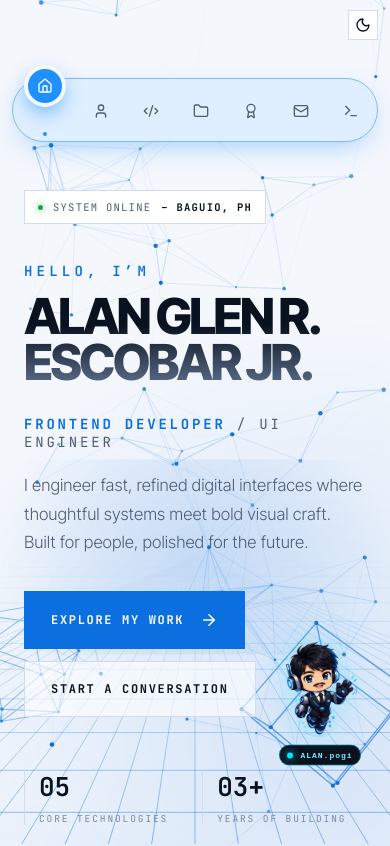
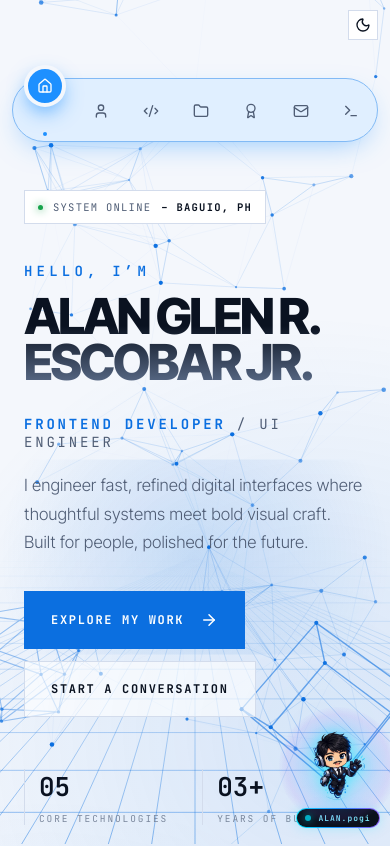
Before and after one commit to AlanGlen07/agre-portfolio, a React (Vite) app in the folder agre-portfolio/: page / in a window 390 px wide. Shown: the top 846 px of the page. Built offline with nearby package versions, Linux system fonts and the light colour scheme.

Commit message:
added some anomations

```diff
--- a/agre-portfolio/src/components/FloatingAvatar.jsx
+++ b/agre-portfolio/src/components/FloatingAvatar.jsx
@@ -1,119 +1,160 @@
-
 import { useEffect, useRef, useState } from "react";
 import robot from "../assets/images/robot.png";
 import "../style/FloatingAvatar.css";
 
-export default function FloatingAvatar() {
-  const [position, setPosition] = useState(() => {
-    const width = window.innerWidth <= 600 ? 100 : 150;
-    const height = width * 1.5;
-    return {
-      x: Math.max(0, window.innerWidth - width - 20),
-      y: Math.max(0, window.innerHeight - height - 50),
-    };
-  });
-  const [dragging, setDragging] = useState(false);
+/*
+  Cursor-following robot.
+  - Desktop (mouse + motion allowed): spring physics driven by requestAnimationFrame.
+  - Touch / small screens / reduced-motion: no JS loop, the robot rests bottom-right.
+  The robot never captures pointer events, so links and buttons underneath stay clickable.
+*/
 
-  const draggingRef = useRef(false);
-  const dragData = useRef({
-    pointerX: 0,
-    pointerY: 0,
-    startX: 0,
-    startY: 0,
-  });
+const FOLLOW_QUERY =
+  "(hover: hover) and (pointer: fine) and (min-width: 761px) and (prefers-reduced-motion: no-preference)";
+
+const OFFSET = 28;     // gap between the cursor and the robot
+const MARGIN = 8;      // keep the robot inside the viewport
+const HOME_GAP = 24;   // resting spot (bottom-right) when the cursor leaves the page
+const STIFFNESS = 140; // higher = snappier
+const DAMPING = 13;    // below 2*sqrt(STIFFNESS) (~23.7) => a little spring overshoot
+
+const clamp = (v, min, max) => Math.min(max, Math.max(min, v));
+
+function useFollowMode() {
+  const [follow, setFollow] = useState(() => window.matchMedia(FOLLOW_QUERY).matches);
 
   useEffect(() => {
-    function handleResize() {
-      const width = window.innerWidth <= 600 ? 100 : 150;
-      const height = width * 1.5;
+    const mq = window.matchMedia(FOLLOW_QUERY);
+    const update = () => setFollow(mq.matches);
+    mq.addEventListener("change", update);
+    return () => mq.removeEventListener("change", update);
+  }, []);
 
-      setPosition((previous) => ({
-        x: Math.max(
-          0,
-          Math.min(previous.x, window.innerWidth - width)
-        ),
-        y: Math.max(
-          0,
-          Math.min(previous.y, window.innerHeight - height)
-        ),
-      }));
-    }
+  return follow;
+}
 
-    window.addEventListener("resize", handleResize);
+export default function FloatingAvatar() {
+  const follow = useFollowMode();
+  const rootRef = useRef(null);
+  const tiltRef = useRef(null);
+
+  useEffect(() => {
+    if (!follow) return;
+    const root = rootRef.current;
+    const tilt = tiltRef.current;
+
+    let w = root.offsetWidth;
+    let h = root.offsetHeight;
+    const home = () => ({ x: window.innerWidth - w - HOME_GAP, y: window.innerHeight - h - HOME_GAP });
+
+    const pos = home();
+    const vel = { x: 0, y: 0 };
+    const target = { ...pos };
+    let lean = 0;
+    let last = 0;
+    let raf = 0;
+
+    const apply = (squash = 0) => {
+      root.style.transform = `translate3d(${pos.x}px, ${pos.y}px, 0)`;
+      tilt.style.transform = `rotate(${lean}deg) scale(${1 + squash})`;
+    };
+
+    const step = (now) => {
+      const dt = Math.min((now - last) / 1000, 1 / 30); // clamp so tab switches don't explode
+      last = now;
+
+      // damped spring toward the target, per axis
+      vel.x += (STIFFNESS * (target.x - pos.x) - DAMPING * vel.x) * dt;
+      vel.y += (STIFFNESS * (target.y - pos.y) - DAMPING * vel.y) * dt;
+      pos.x += vel.x * dt;
+      pos.y += vel.y * dt;
+
+      // lean into the direction of travel, ease back when slowing down
+      const wantLean = clamp(vel.x * 0.03, -16, 16);
+      lean += (wantLean - lean) * Math.min(1, dt * 10);
+      const speed = Math.hypot(vel.x, vel.y);
+      apply(Math.min(speed / 3000, 0.1));
+
+      const settled =
+        Math.abs(target.x - pos.x) < 0.3 &&
+        Math.abs(target.y - pos.y) < 0.3 &&
+        speed < 2 &&
+        Math.abs(lean) < 0.1;
+
+      if (settled) {
+        pos.x = target.x;
+        pos.y = target.y;
+        vel.x = vel.y = lean = 0;
+        apply();
+        raf = 0; // loop sleeps until the next mouse move
+      } else {
+        raf = requestAnimationFrame(step);
+      }
+    };
+
+    const wake = () => {
+      if (raf || document.hidden) return;
+      last = performance.now();
+      raf = requestAnimationFrame(step);
+    };
+
+    const moveTarget = (x, y) => {
+      target.x = clamp(x, MARGIN, window.innerWidth - w - MARGIN);
+      target.y = clamp(y, MARGIN, window.innerHeight - h - MARGIN);
+      wake();
+    };
+
+    const onMove = (e) => moveTarget(e.clientX + OFFSET, e.clientY + OFFSET);
+    const onLeave = () => {
+      const p = home();
+      moveTarget(p.x, p.y);
+    };
+    const onResize = () => {
+      w = root.offsetWidth;
+      h = root.offsetHeight;
+      moveTarget(target.x, target.y);
+    };
+    const onVisibility = () => {
+      if (document.hidden) {
+        cancelAnimationFrame(raf);
+        raf = 0;
+      } else wake();
+    };
+
+    apply();
+    root.dataset.ready = "1";
+
+    window.addEventListener("mousemove", onMove, { passive: true });
+    window.addEventListener("resize", onResize);
+    document.documentElement.addEventListener("mouseleave", onLeave);
+    document.addEventListener("visibilitychange", onVisibility);
 
     return () => {
-      window.removeEventListener("resize", handleResize);
+      cancelAnimationFrame(raf);
+      window.removeEventListener("mousemove", onMove);
+      window.removeEventListener("resize", onResize);
+      document.documentElement.removeEventListener("mouseleave", onLeave);
+      document.removeEventListener("visibilitychange", onVisibility);
+      root.style.transform = "";
+      tilt.style.transform = "";
+      delete root.dataset.ready;
     };
-  }, []);
-
-  function handlePointerDown(event) {
-    event.preventDefault();
-
-    draggingRef.current = true;
-    setDragging(true);
-
-    event.currentTarget.setPointerCapture(event.pointerId);
-
-    dragData.current = {
-      pointerX: event.clientX,
-      pointerY: event.clientY,
-      startX: position.x,
-      startY: position.y,
-    };
-  }
-
-  function handlePointerMove(event) {
-    if (!draggingRef.current) return;
-
-    const deltaX = event.clientX - dragData.current.pointerX;
-    const deltaY = event.clientY - dragData.current.pointerY;
-
-    const robotWidth = window.innerWidth <= 600 ? 100 : 150;
-    const robotHeight = robotWidth * 1.5;
-
-    setPosition({
-      x: Math.max(
-        0,
-        Math.min(
-          window.innerWidth - robotWidth,
-          dragData.current.startX + deltaX
-        )
-      ),
-      y: Math.max(
-        0,
-        Math.min(
-          window.innerHeight - robotHeight,
-          dragData.current.startY + deltaY
-        )
-      ),
-    });
-  }
-
-  function handlePointerUp() {
-    draggingRef.current = false;
-    setDragging(false);
-  }
+  }, [follow]);
 
   return (
     <div
-      className={`robot-draggable ${dragging ? "is-dragging" : ""}`}
-      style={{
-        left: `${position.x}px`,
-        top: `${position.y}px`,
-      }}
-      onPointerDown={handlePointerDown}
-      onPointerMove={handlePointerMove}
-      onPointerUp={handlePointerUp}
-      onPointerCancel={handlePointerUp}
-      role="img"
-      aria-label="Draggable robot assistant"
+      ref={rootRef}
+      className={`robot-avatar ${follow ? "is-follow" : "is-static"}`}
+      aria-hidden="true"
     >
-      <img
-        src={robot}
-        alt="My robot avatar"
-        draggable={false}
-        className="robot-image"
-      />
+      <div className="robot-stage">
+        <span className="robot-aura" />
+        <div className="robot-bob">
+          <div className="robot-tilt" ref={tiltRef}>
+            <img src={robot} alt="" draggable={false} className="robot-image" />
+          </div>
+        </div>
+      </div>
 
       <div className="robot-label">
         <span className="robot-dot" />
--- a/agre-portfolio/src/style/FloatingAvatar.css
+++ b/agre-portfolio/src/style/FloatingAvatar.css
@@ -1,97 +1,102 @@
-
-.robot-draggable {
+/* Cursor-following robot: neon cyan + electric blue, a touch of violet */
+.robot-avatar {
   position: fixed;
-  width: 150px;
   z-index: 1000;
-
+  width: 96px;
   display: flex;
   flex-direction: column;
   align-items: center;
-
-  cursor: grab;
-  touch-action: none;
+  pointer-events: none;            /* never blocks clicks or links */
   user-select: none;
   -webkit-user-select: none;
-
-  animation: robot-hover 3s ease-in-out infinite;
-  transition: filter 0.2s ease;
 }
 
-.robot-draggable.is-dragging {
-  cursor: grabbing;
-  animation: none;
-  filter: drop-shadow(0 12px 20px rgb(0 217 255 / 35%));
+/* desktop: position is driven by JS (translate3d) */
+.robot-avatar.is-follow { left: 0; top: 0; will-change: transform; }
+.robot-avatar.is-follow:not([data-ready]) { opacity: 0; } /* no flash at 0,0 before first frame */
+
+/* touch, small screens, reduced motion: rests in the corner, no JS loop */
+.robot-avatar.is-static { right: 16px; bottom: 16px; width: 72px; }
+
+.robot-stage { position: relative; width: 100%; }
+
+/* soft glow: cyan core -> electric blue -> violet rim */
+.robot-aura {
+  position: absolute;
+  inset: -32%;
+  border-radius: 50%;
+  background: radial-gradient(
+    circle,
+    rgba(0, 229, 255, 0.32) 0%,
+    rgba(30, 144, 255, 0.22) 40%,
+    rgba(139, 92, 246, 0.16) 62%,
+    transparent 72%
+  );
+  animation: robot-pulse 3.2s ease-in-out infinite;
 }
+
+.robot-bob { position: relative; animation: robot-float 3.4s ease-in-out infinite; }
+.robot-tilt { transform-origin: 50% 70%; will-change: transform; }
 
 .robot-image {
   display: block;
   width: 100%;
   height: auto;
-  object-fit: contain;
-
-  pointer-events: none;
   -webkit-user-drag: none;
-
-  filter: drop-shadow(0 0 15px rgb(0 217 255 / 30%));
+  filter:
+    drop-shadow(0 0 5px rgba(0, 229, 255, 0.85))
+    drop-shadow(0 0 16px rgba(30, 144, 255, 0.7));
 }
 
 .robot-label {
   display: flex;
   align-items: center;
   gap: 7px;
-
-  margin-top: 5px;
-  padding: 6px 10px;
-
-  border: 1px solid rgb(0 217 255 / 40%);
+  margin-top: 6px;
+  padding: 5px 10px;
+  border: 1px solid transparent;
   border-radius: 20px;
-
-  background: #0b111c;
+  /* gradient border: cyan -> blue -> violet */
+  background:
+    linear-gradient(#0b111c, #0b111c) padding-box,
+    linear-gradient(90deg, #00e5ff, #1e90ff, #8b5cf6) border-box;
   color: #7cecff;
-
-  font-family: monospace;
-  font-size: 10px;
+  box-shadow: 0 0 12px rgba(0, 229, 255, 0.25);
+  font-family: var(--font-mono, monospace);
+  font-size: 9px;
   font-weight: 600;
   letter-spacing: 2px;
-
-  pointer-events: none;
+  white-space: nowrap;
 }
 
 .robot-dot {
   width: 6px;
   height: 6px;
   flex-shrink: 0;
-
   border-radius: 50%;
   background: #00e5ff;
   box-shadow: 0 0 8px #00e5ff;
+  animation: robot-blink 1.8s ease-in-out infinite;
 }
 
-@keyframes robot-hover {
-  0%,
-  100% {
-    transform: translateY(0);
-  }
-
-  50% {
-    transform: translateY(-8px);
-  }
+@keyframes robot-float {
+  0%, 100% { transform: translateY(0); }
+  50% { transform: translateY(-6px); }
+}
+@keyframes robot-pulse {
+  0%, 100% { opacity: 0.65; transform: scale(0.94); }
+  50% { opacity: 1; transform: scale(1.06); }
+}
+@keyframes robot-blink {
+  0%, 100% { opacity: 1; }
+  50% { opacity: 0.35; }
 }
 
-@media (max-width: 600px) {
-  .robot-draggable {
-    width: 100px;
-  }
-
-  .robot-label {
-    font-size: 8px;
-    padding: 5px 7px;
-    letter-spacing: 1px;
-  }
-}
+/* lighter effects when it just rests in the corner (phones/tablets) */
+.is-static .robot-image { filter: drop-shadow(0 0 8px rgba(0, 229, 255, 0.6)); }
+.is-static .robot-aura { animation: none; opacity: 0.7; }
+.is-static .robot-label { font-size: 8px; padding: 4px 8px; letter-spacing: 1px; }
 
 @media (prefers-reduced-motion: reduce) {
-  .robot-draggable {
-    animation: none;
-  }
+  .robot-aura, .robot-bob, .robot-dot { animation: none; }
 }
```
